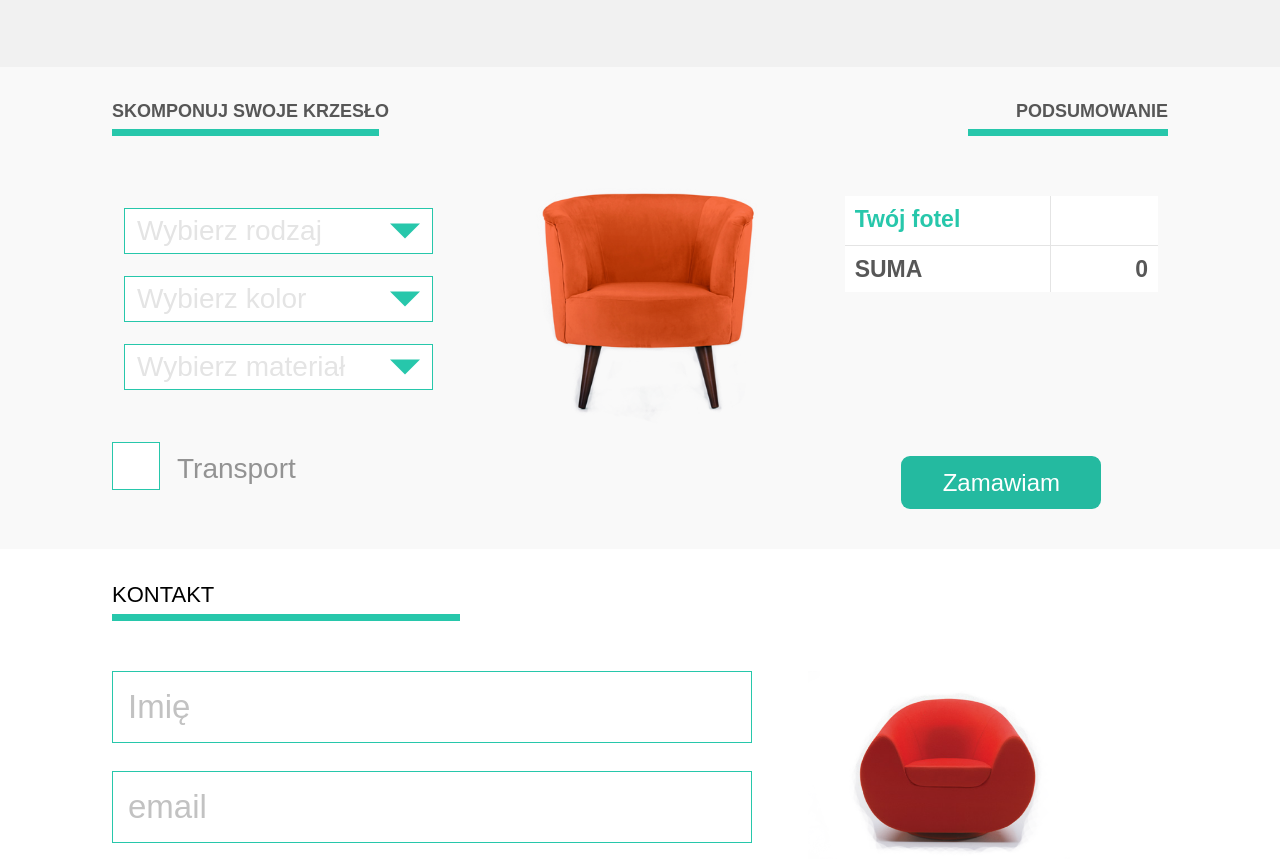
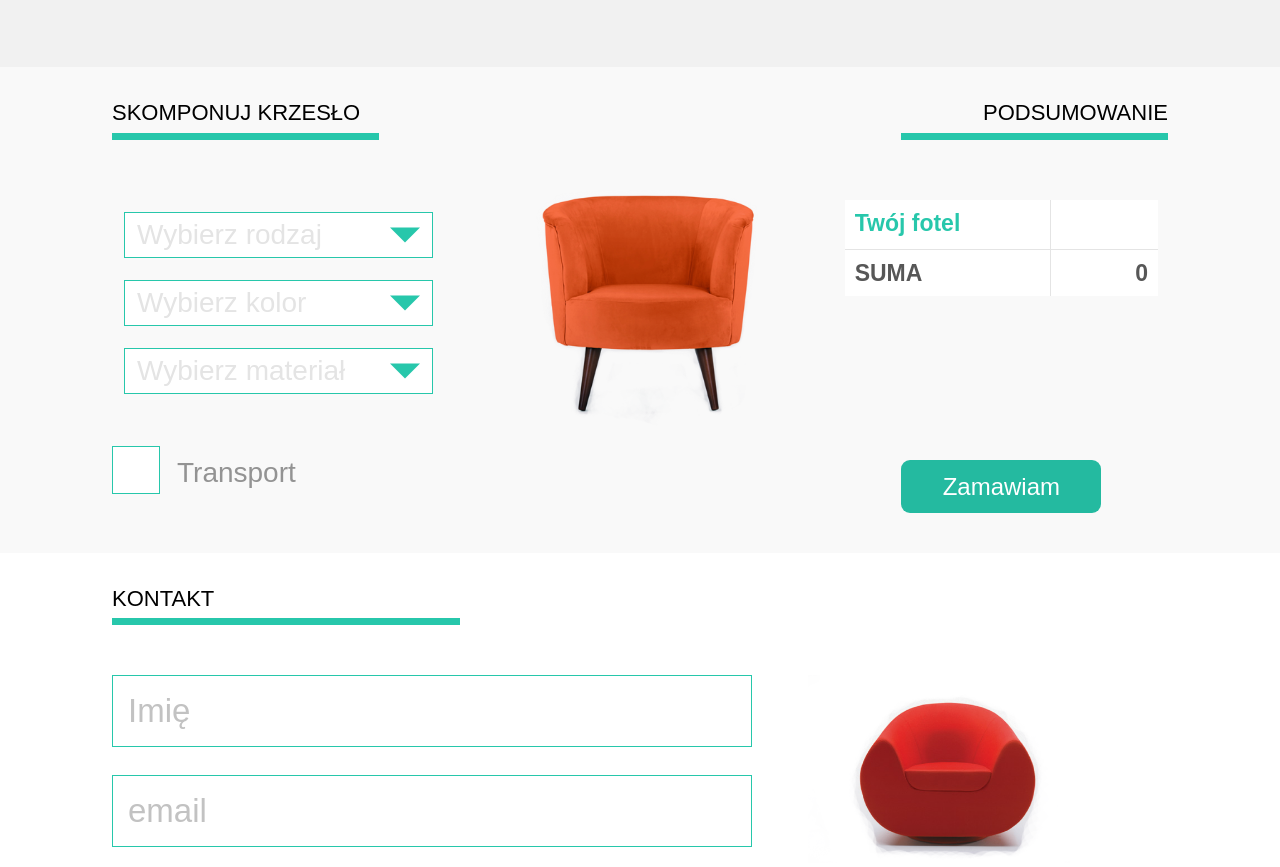
Before and after one commit to HGZdev/Sit_On_Chair, a plain HTML site: page index.html in a window 1280 px wide. Shown: the part 1575-2442 px from the top of the page. Drawn offline with Linux system fonts and the light colour scheme.

Commit message:
Minor styling changes

```diff
--- a/index.html
+++ b/index.html
@@ -155,7 +155,7 @@
 
         <div class="col-3 flex choice_part">
           <header class="col-12 titleHeader">
-            <h3>SKOMPONUJ SWOJE KRZESŁO</h3>
+            <h3>SKOMPONUJ KRZESŁO</h3>
           </header>
           <div class="col-12 lists">
             <div class="drop_down_list">
--- a/src/partials/_5_shop.scss
+++ b/src/partials/_5_shop.scss
@@ -12,9 +12,7 @@
             position: relative;
             padding: 36px 0 66px;
             text-align: left;
-            color: $c12;
-            font-size: 18px;
-            font-weight: bold;
+            font-size: 22px;
             line-height: 0.926;
 
             &:before {
@@ -133,8 +131,8 @@
 
                 &:before {
                     bottom: 50px;
-                    left: 40%;
-                    width: 60%;
+                    left: 20%;
+                    width: 80%;
                 }
             }
 
--- a/src/partials/_6_contact.scss
+++ b/src/partials/_6_contact.scss
@@ -93,6 +93,7 @@
                     color: $c9;
                     font-size: 20px;
                     line-height: 1.119;
+                    cursor: pointer;
 
                   @include checkbox;
 
```
Also changed, not shown: dist/out.css.
